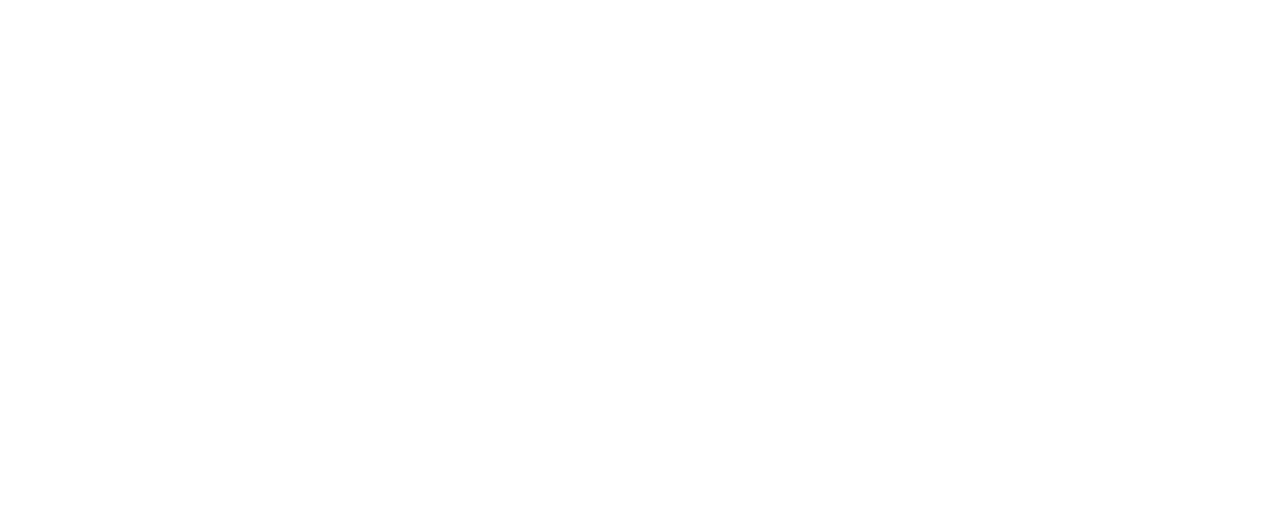
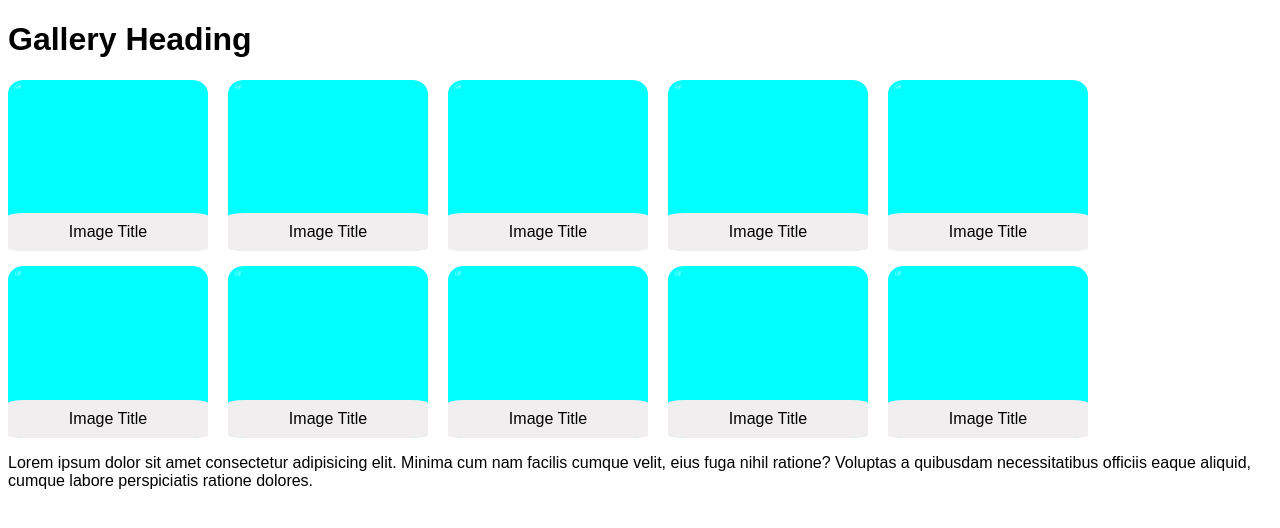
Before and after one commit to Fare03/Responsive-Gallery, a plain HTML site: page index.html in a window 1280 px wide. Drawn offline with Linux system fonts and the light colour scheme.

Commit message:
Sve osim slike
Zavrseni svi zadaci osim ubacivanja slike u div.

```diff
--- a/index.html
+++ b/index.html
@@ -8,6 +8,22 @@
     <title>Responsive Gallery</title>
 </head>
 <body>
+    <h1>Gallery Heading</h1>
 
+    <div class="grid1">
+        <div><img src="placeholder-image.png" alt="Image"><p>Image Title</p></div>
+        <div><img src="placeholder-image.png" alt="Image"><p>Image Title</p></div>
+        <div><img src="placeholder-image.png" alt="Image"><p>Image Title</p></div>
+        <div><img src="placeholder-image.png" alt="Image"><p>Image Title</p></div>
+        <div><img src="placeholder-image.png" alt="Image"><p>Image Title</p></div>
+        <div><img src="placeholder-image.png" alt="Image"><p>Image Title</p></div>
+        <div><img src="placeholder-image.png" alt="Image"><p>Image Title</p></div>
+        <div><img src="placeholder-image.png" alt="Image"><p>Image Title</p></div>
+        <div><img src="placeholder-image.png" alt="Image"><p>Image Title</p></div>
+        <div><img src="placeholder-image.png" alt="Image"><p>Image Title</p></div>
+    </div>
+
+
+    <p>Lorem ipsum dolor sit amet consectetur adipisicing elit. Minima cum nam facilis cumque velit, eius fuga nihil ratione? Voluptas a quibusdam necessitatibus officiis eaque aliquid, cumque labore perspiciatis ratione dolores.</p>
 </body>
 </html>
--- a/style.css
+++ b/style.css
@@ -0,0 +1,47 @@
+body{
+    font-family: 'Fredoka', sans-serif;
+}
+
+
+.grid1{
+    display: flex;
+    grid-auto-flow: column;
+    column-gap: 20px;
+    row-gap: 15px;
+    flex-wrap:wrap;
+    margin: 5px auto;
+}
+
+
+.grid1 > div{
+    background-color: aqua;
+    border-radius: 8%;
+    width: 200px;
+    justify-content: center;
+    align-items:flex-end;
+}
+
+
+div p{
+    text-align: center;
+    margin-top: 60%;
+    color: black;
+    background-color: rgb(240, 238, 238);
+    padding: 10px;
+    border-radius: 8%;
+    margin-bottom: 0%;
+}
+
+div img{
+    width: 20px;
+    align-items: center;
+    display: flex;
+    justify-content: center;
+}
+
+
+@media screen and (min-width: 200px) and (max-width: 700px) {
+    div{
+        justify-content: center;
+    }
+}
```
Also changed, not shown: download.png (added), placeholder-image.png (added).
